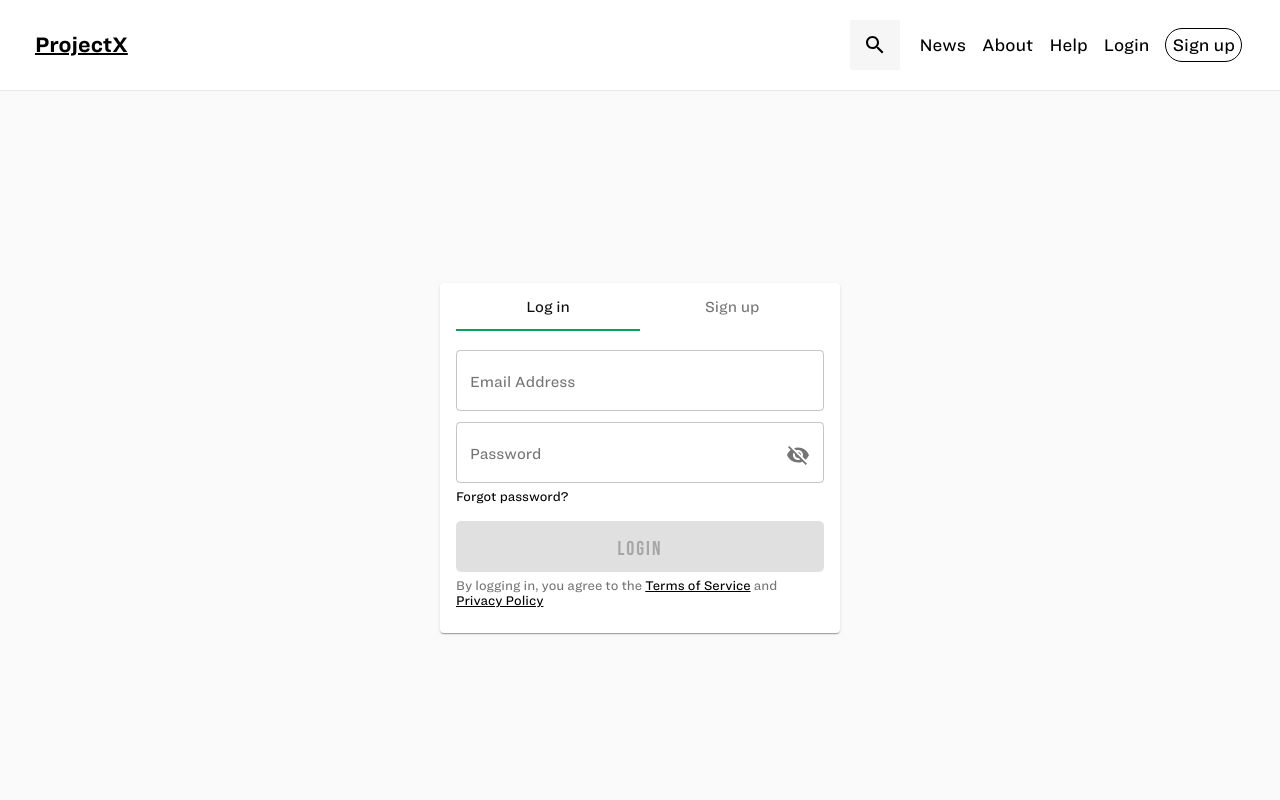
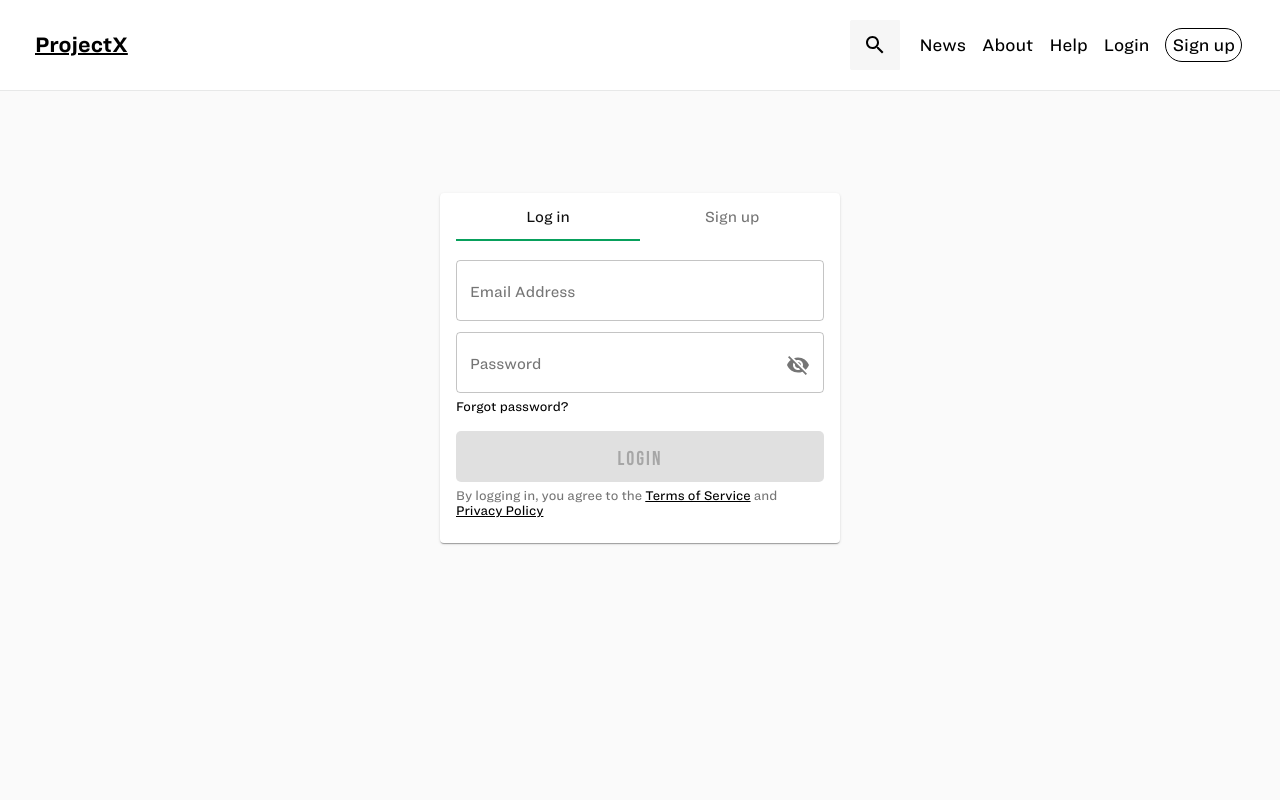
Before and after one commit to Ngxba/projectX-FrontEnd, a React (Create React App) app: page /login in a window 1280 px wide. Shown: the top 800 px of the page. Built offline with nearby package versions, Linux system fonts and the light colour scheme.

Commit message:
update navstyle

```diff
--- a/src/container/authen/login_register_form.jsx
+++ b/src/container/authen/login_register_form.jsx
@@ -47,6 +47,7 @@ const LoginRegisterForm = () =>
         backgroundColor: '#fafafa',
         width: '100vw',
         height: '100vh',
+        marginTop: "-90px",
         paddingTop: "15%",
       }}
       textColor="secondary"
--- a/src/template/brand/brand.jsx
+++ b/src/template/brand/brand.jsx
@@ -39,7 +39,7 @@ const Brand = ({ match }) => {
   }, []);
 
   return (
-    <Container maxWidth='md' style={{ marginTop: "90px" }}>
+    <Container maxWidth='md'>
       <Grid className={classes.root} container>
         <CustomTypography
           component='h2'
```
